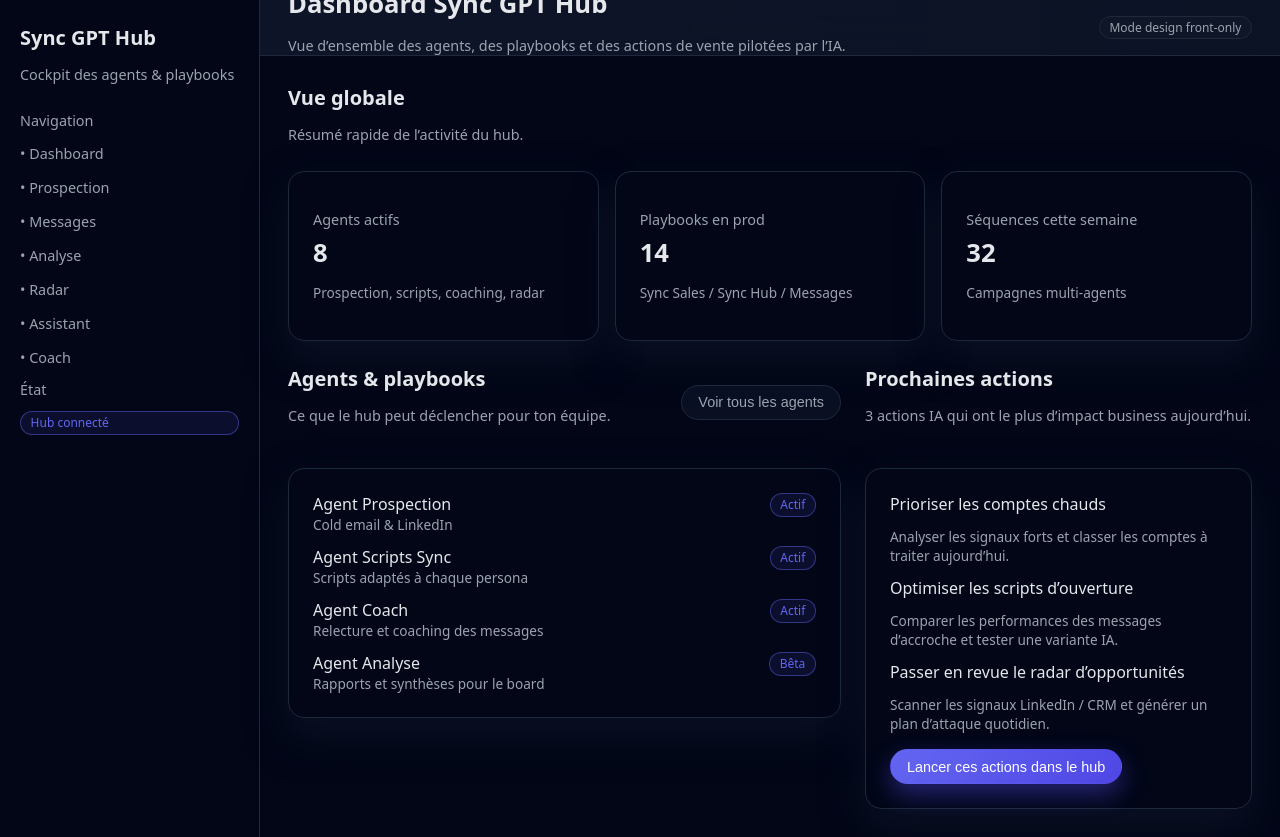
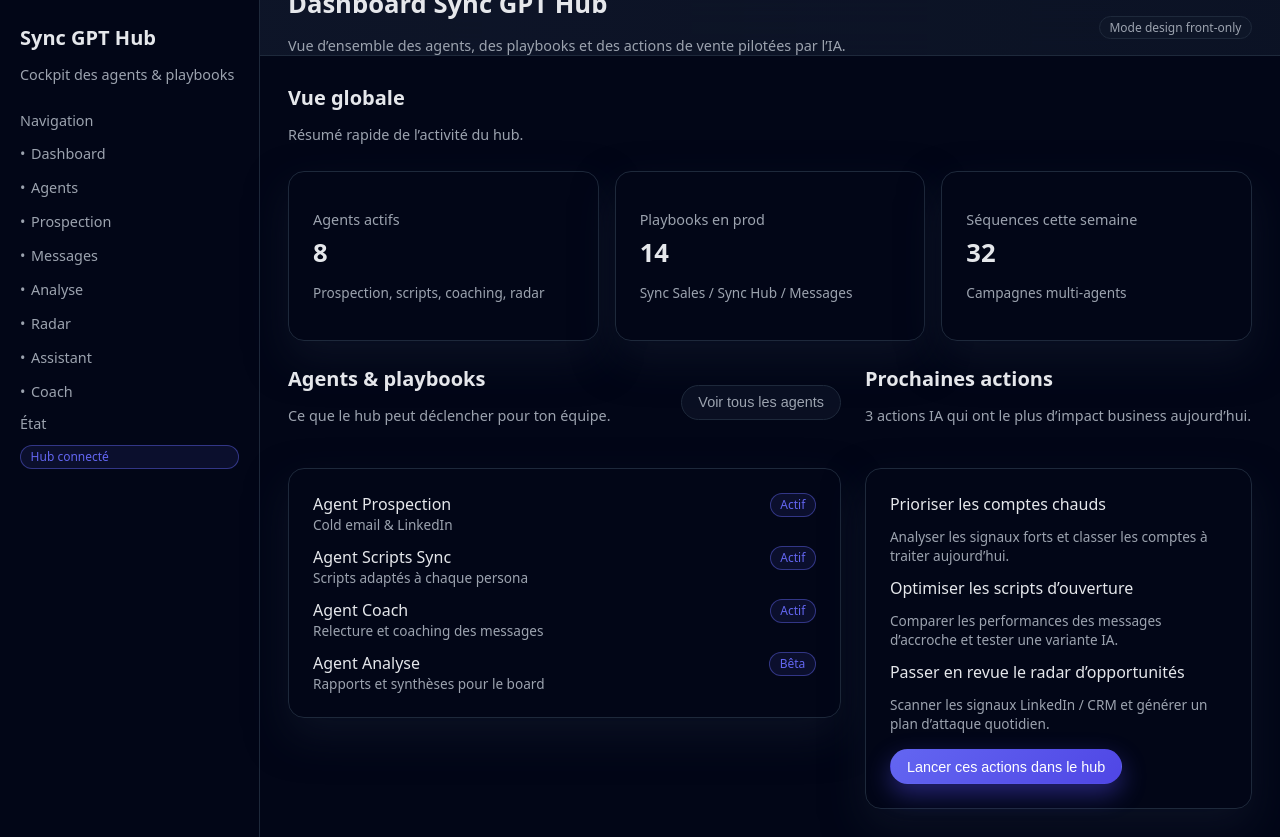
Before and after one commit to Minot-Prod/sync-gpt-hub, a Next.js app: page / in a window 1280 px wide. Built offline with nearby package versions, Linux system fonts and the light colour scheme.

Commit message:
feat(ui): add agents hub page with AppShell layout

```diff
--- a/components/layout/AppShell.tsx
+++ b/components/layout/AppShell.tsx
@@ -8,13 +8,14 @@
 }
 
 const navItems = [
-  { label: "Dashboard", href: "/" },
-  { label: "Prospection", href: "/prospection" },
-  { label: "Messages", href: "/messages" },
-  { label: "Analyse", href: "/analyse" },
-  { label: "Radar", href: "/radar" },
-  { label: "Assistant", href: "/assistant" },
-  { label: "Coach", href: "/coach" },
+  { href: "/", label: "Dashboard" },
+  { href: "/agents", label: "Agents" },
+  { href: "/prospection", label: "Prospection" },
+  { href: "/messages", label: "Messages" },
+  { href: "/analyse", label: "Analyse" },
+  { href: "/radar", label: "Radar" },
+  { href: "/assistant", label: "Assistant" },
+  { href: "/coach", label: "Coach" },
 ];
 
 export function AppShell({ title, subtitle, children }: AppShellProps) {
@@ -32,8 +33,18 @@
             <ul className="stack" style={{ listStyle: "none", padding: 0, margin: 0 }}>
               {navItems.map((item) => (
                 <li key={item.href}>
-                  <Link href={item.href} className="text-muted">
-                    • {item.label}
+                  <Link
+                    href={item.href}
+                    className="text-muted"
+                    style={{
+                      fontSize: "0.9rem",
+                      display: "inline-flex",
+                      alignItems: "center",
+                      gap: "0.35rem",
+                    }}
+                  >
+                    <span>•</span>
+                    <span>{item.label}</span>
                   </Link>
                 </li>
               ))}
```
Also changed, not shown: src/app/agents/page.tsx (added, +94 -0 lines).
